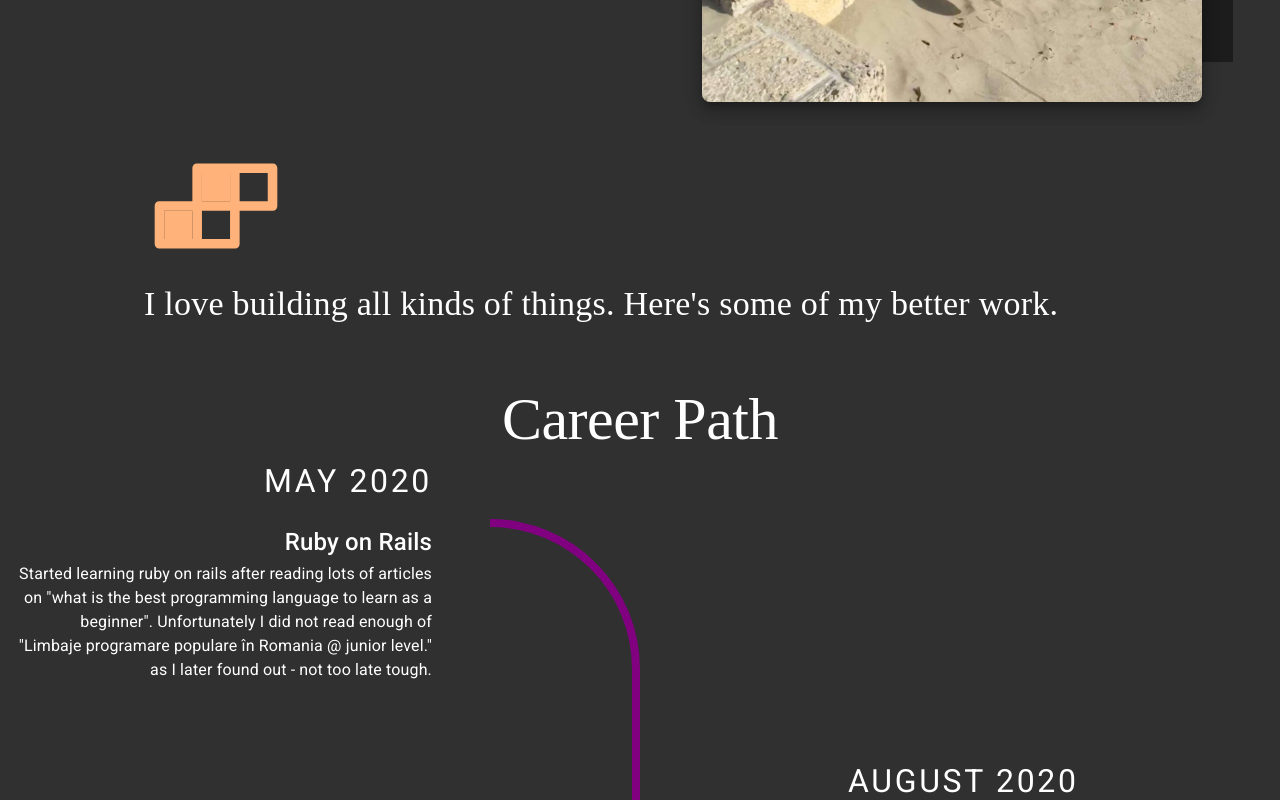
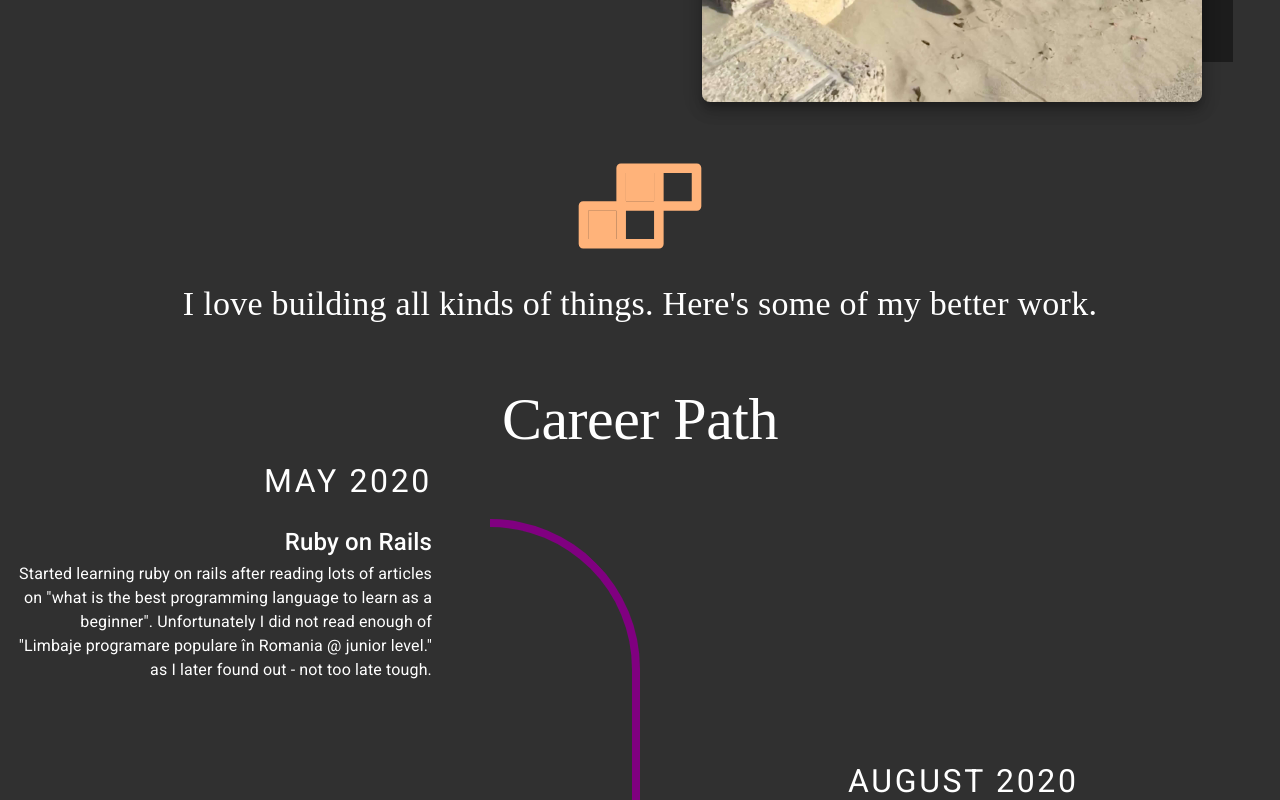
Before and after one commit to irlgabriel/portfolio, a React (Create React App) app: page /#/ in a window 1280 px wide. Shown: the part 740-1540 px from the top of the page. Built offline with nearby package versions, Linux system fonts and the light colour scheme; a web font is replaced by a local one.

Commit message:
made dark mode easier on the eye

```diff
--- a/src/components/About.js
+++ b/src/components/About.js
@@ -24,7 +24,11 @@ const useStyles = makeStyles(theme => ({
     color: theme.palette.secondary.main
   },
   row: {
-    textAlign: 'center'
+    textAlign: 'center',
+    width: '100%',
+  },
+  centered: {
+    justifyContent: 'center'
   }
 }))
 
@@ -53,7 +57,7 @@ export default ({theme}) => {
       timeout={1000}
     >
       <Grid id='about-me' ref={ref} className={`${classes.root} bubble`} container>
-        <Grid className={classes.row} item>
+        <Grid className={`${classes.row} ${classes.centered}`} item>
           <AiTwotoneBuild className={classes.tetris} size='144px'/>
         </Grid>
         <Grid className={classes.row} item>
--- a/src/components/Contact.js
+++ b/src/components/Contact.js
@@ -5,9 +5,11 @@ import Typography from '@material-ui/core/Typography';
 import { contactLinks } from '../data/Data';
 import { makeStyles } from '@material-ui/core/styles';
 
-const useStyles = makeStyles({
+const useStyles = makeStyles(theme => ({
   root: {
+    background: theme.palette.background.paper,
     padding: '1rem',
+    paddingTop: '0',
     paddingBottom: '2rem',
     flexDirection: 'column'
   },
@@ -21,8 +23,9 @@ const useStyles = makeStyles({
   },
   divider: {
     margin: '1rem 0',
+    marginTop: '0',
   }
-})
+}))
 
 export default () => {
   const classes = useStyles();
--- a/src/components/Header.js
+++ b/src/components/Header.js
@@ -15,6 +15,7 @@ import { ImCross } from 'react-icons/im';
 
 const useStyles = makeStyles(theme => ({
   root: {
+    background: theme.palette.background.paper,
     justifyContent: 'flex-end',
     alignItems: 'center',
     padding: '1rem',
```
